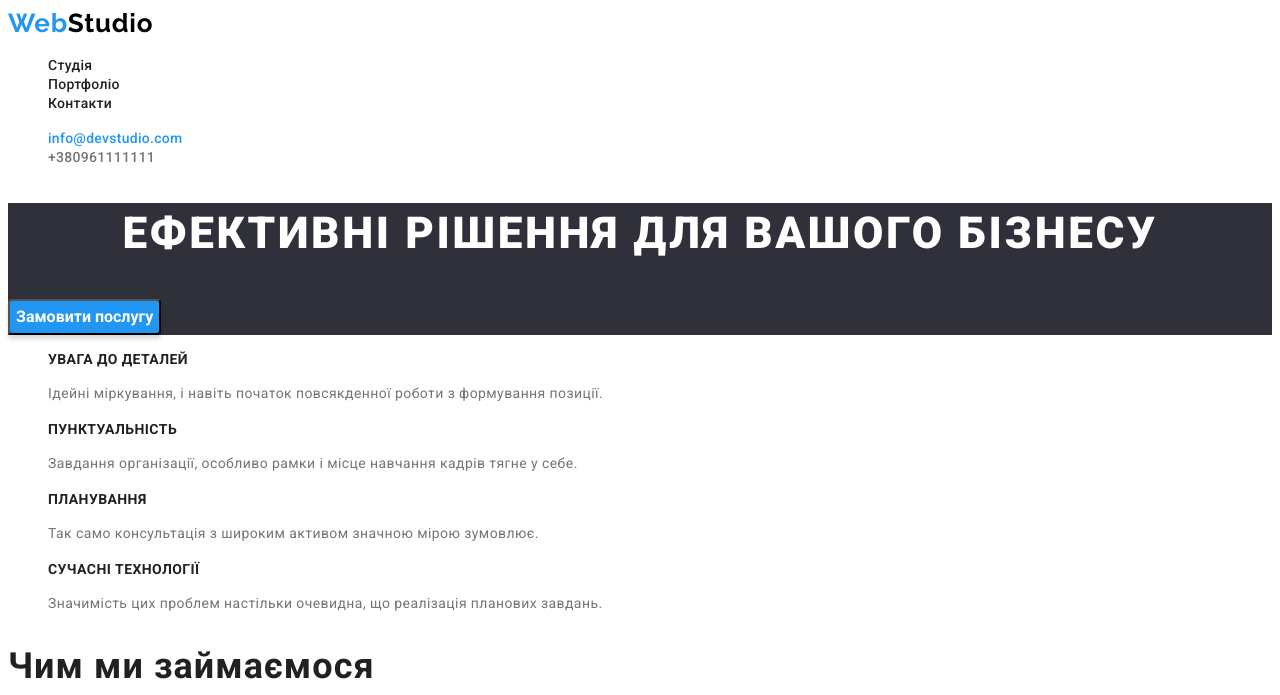
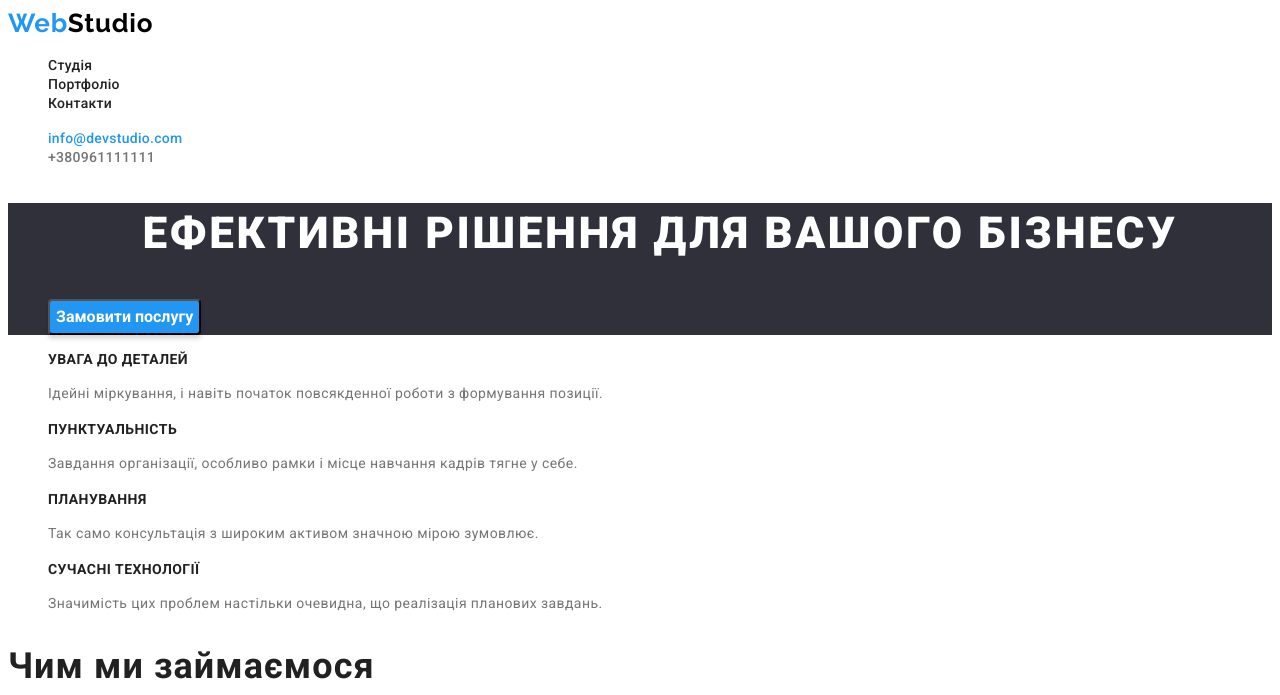
Before and after one commit to 1-Dmytro-Shynkarenko/goit-markup-hw-02, a plain HTML site: page index.html in a window 1280 px wide. Shown: the top 695 px of the page. Drawn offline with Linux system fonts and the light colour scheme.

Commit message:
upd button

```diff
--- a/css/styles.css
+++ b/css/styles.css
@@ -115,9 +115,9 @@ box-shadow: 0px 4px 4px rgba(0, 0, 0, 0.15);
 border-radius: 4px;
 }
 
-.section-1-button :focus,
-.section-1-button :hover,
-.section-1-button :active{
+.section-1-background .section-1-button :focus,
+.section-1-background .section-1-button :hover,
+.section-1-background .section-1-button :active{
     font-family: 'Roboto';
     font-style: normal;
     font-weight: 700;
--- a/index.html
+++ b/index.html
@@ -33,8 +33,10 @@
 <main>
 
 <section class="section-1-background">
-   <h1 class="section-1">Ефективні рішення для вашого бізнесу</h1>
-   <button type="button" class="section-1-button">Замовити послугу</button>
+    <ul>
+        <li><h1 class="section-1">Ефективні рішення для вашого бізнесу</h1></li>
+        <li><button type="button" class="section-1-button">Замовити послугу</button></li>
+    </ul>
 </section>
 
 <section class="section-2">
```
Also changed, not shown: portfolio.html (+2 -2 lines).
